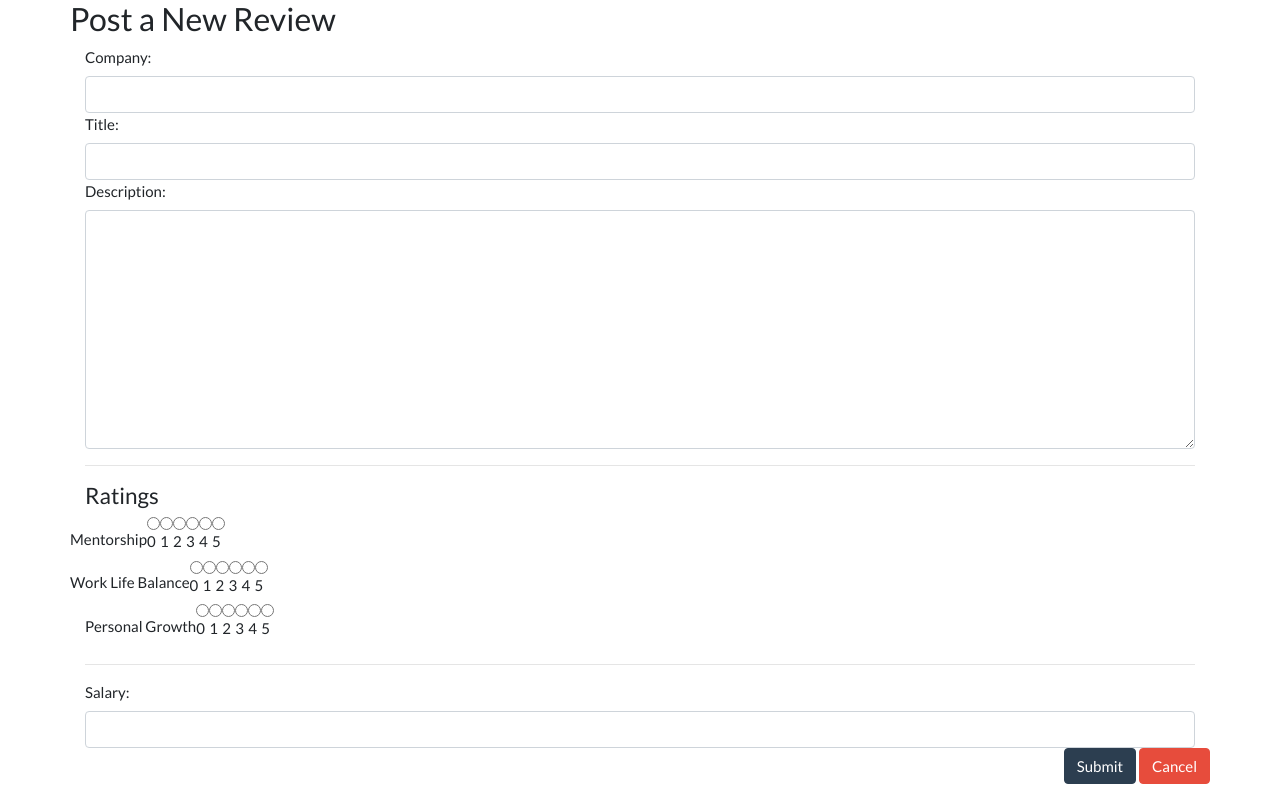
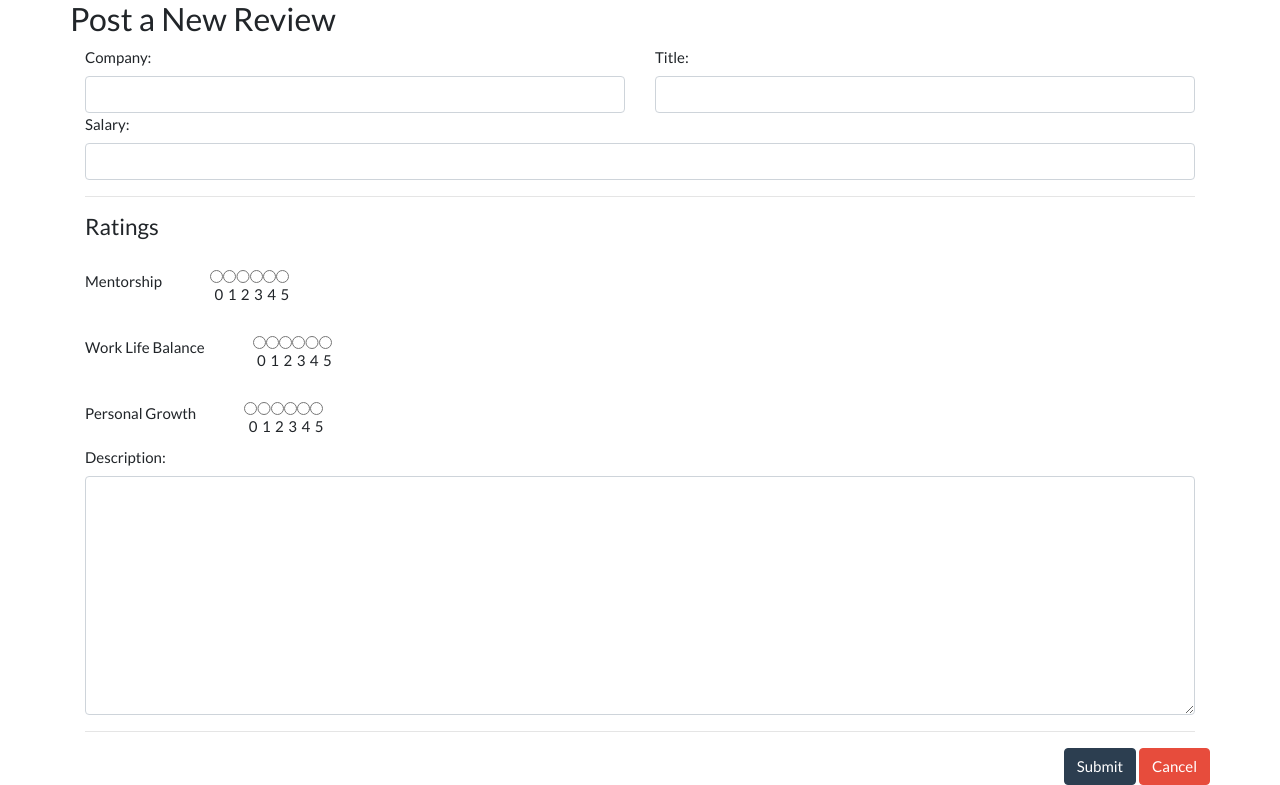
Before and after one commit to chinying/320-django, a Django app: a page that uses templates/reviews/new.html in a window 1280 px wide. Shown: the part 71-856 px from the top of the page. Run offline with Django 3.2, Linux system fonts and the light colour scheme; the visitor is signed in with stand-in values (Sample User, id 1); some libraries are stand-ins or nearby versions.

Commit message:
touch up design for adding new review

```diff
--- a/templates/reviews/new.html
+++ b/templates/reviews/new.html
@@ -10,8 +10,7 @@
 #search_results {
     position: absolute;
     border: 1px solid #d4d4d4;
-    border-bottom: none;
-    border-top: none;
+
     z-index: 99;
     /*
     position the autocomplete items to be the same width as the container:
@@ -22,6 +21,15 @@
     right: 15px;
     display: none;
     background: #FFF;
+    padding: 5px;
+}
+
+.radio-tag {
+    margin: 0 12px;
+}
+
+.radio-label-text {
+    margin-left: -.5em;
 }
 
 </style>
@@ -94,18 +102,70 @@
     <form method="POST" action="" enctype = "multipart/form-data">
         {% csrf_token %}
         <div class="row">
-            <div class="col-sm-12">
+            <div class="col-sm-6">
                 <label for="form.company.id_for_label">Company: </label>
                 {{ form.company }}
                 {% if form.company.errors %}<p class="alert alert-danger" role="alert">{{ form.company.errors|striptags }}</p>{% endif %}
                 <div id="search_results"></div>
             </div>
-            <div class="col-sm-12">
+            <div class="col-sm-6">
                 <label for="form.title.id_for_label">Title: </label>
                 {{ form.title }}
                 {% if form.title.errors %}<p class="alert alert-danger" role="alert">{{ form.title.errors|striptags }}</p>{% endif %}
             </div>
         </div>
+
+        <div class="row">
+            <div class="col-sm-12">
+                <label for="form.salary.id_for_label">Salary: </label>
+                {{ form.salary }}
+                {% if form.salary.errors %}<p class="alert alert-danger" role="alert">{{ form.salary.errors|striptags }}</p>{% endif %}
+            </div>
+        </div>
+
+        <hr />
+
+        <h4>Ratings</h4>
+        <div class="d-flex flex-row align-items-center my-flex-container">
+            <div class="my-flex-item">Mentorship</div>
+            <div class="pl-5 my-flex-item">
+                <div class="form-check form-check-inline">
+                    {% for radio in form.mentorship %}
+                        <label for="{{ radio.id_for_label }}">
+                            <span class="radio radio-tag">{{ radio.tag }}</span>
+                            <span class="radio-label-text"> {{ radio.choice_label }} </span>
+                        </label>
+                    {% endfor %}
+                </div>
+            </div>
+        </div>
+        <div class="d-flex flex-row align-items-center my-flex-container">
+            <div class="my-flex-item">Work Life Balance</div>
+            <div class="pl-5 my-flex-item">
+                <div class="form-check form-check-inline">
+                    {% for radio in form.work_life_balance %}
+                        <label for="{{ radio.id_for_label }}">
+                            <span class="radio radio-tag">{{ radio.tag }}</span>
+                            <span class="radio-label-text"> {{ radio.choice_label }} </span>
+                        </label>
+                    {% endfor %}
+                </div>
+            </div>
+        </div>
+        <div class="d-flex flex-row align-items-center my-flex-container">
+            <div class="my-flex-item">Personal Growth</div>
+            <div class="pl-5 my-flex-item">
+                <div class="form-check form-check-inline">
+                    {% for radio in form.personal_growth %}
+                        <label for="{{ radio.id_for_label }}">
+                            <span class="radio radio-tag">{{ radio.tag }}</span>
+                            <span class="radio-label-text"> {{ radio.choice_label }} </span>
+                        </label>
+                    {% endfor %}
+                </div>
+            </div>
+        </div>
+
         <div class="row">
             <div class="col-sm-12">
                 <label for="form.body.id_for_label">Description: </label>
@@ -116,57 +176,6 @@
 
         <hr />
 
-        <h4>Ratings</h4>
-        <div class="row">
-            <div class="col-sm-12 form-check form-check-inline">
-                <div class="form-check form-check-inline">
-                    Mentorship
-                    {% for radio in form.mentorship %}
-                        <label for="{{ radio.id_for_label }}">
-                            <span class="radio">{{ radio.tag }}</span>
-                            {{ radio.choice_label }}
-                        </label>
-                    {% endfor %}
-                </div>
-            </div>
-        </div>
-        <div class="row">
-            <div class="col-sm-12 form-check form-check-inline">
-                <div class="form-check form-check-inline">
-                    Work Life Balance
-                    {% for radio in form.work_life_balance %}
-                        <label for="{{ radio.id_for_label }}">
-                            <span class="radio">{{ radio.tag }}</span>
-                            {{ radio.choice_label }}
-                        </label>
-                    {% endfor %}
-                </div>
-            </div>
-        </div>
-        <div class="row">
-            <div class="col-sm-12">
-                <div class="form-check form-check-inline">
-                    Personal Growth
-                    {% for radio in form.personal_growth %}
-                        <label for="{{ radio.id_for_label }}">
-                            <span class="radio">{{ radio.tag }}</span>
-                            {{ radio.choice_label }}
-                        </label>
-                    {% endfor %}
-                </div>
-            </div>
-        </div>
-
-        <hr />
-
-        <div class="row">
-            <div class="col-sm-12">
-                <label for="form.salary.id_for_label">Salary: </label>
-                {{ form.salary }}
-                {% if form.salary.errors %}<p class="alert alert-danger" role="alert">{{ form.salary.errors|striptags }}</p>{% endif %}
-            </div>
-        </div>
-
         <div class="row justify-content-end">
             <div class="float-sm-right">
             <input type="submit" id="submit" class="btn btn-primary" value="Submit">
```
